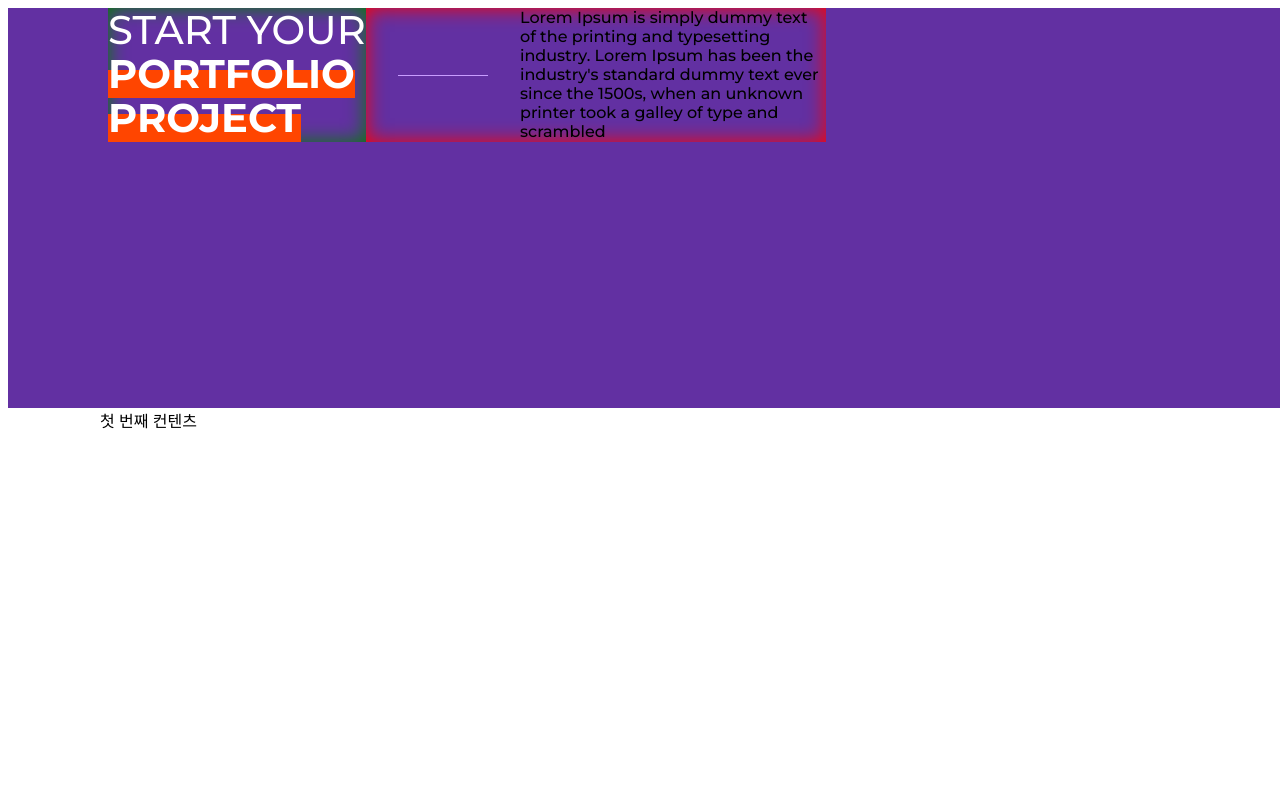
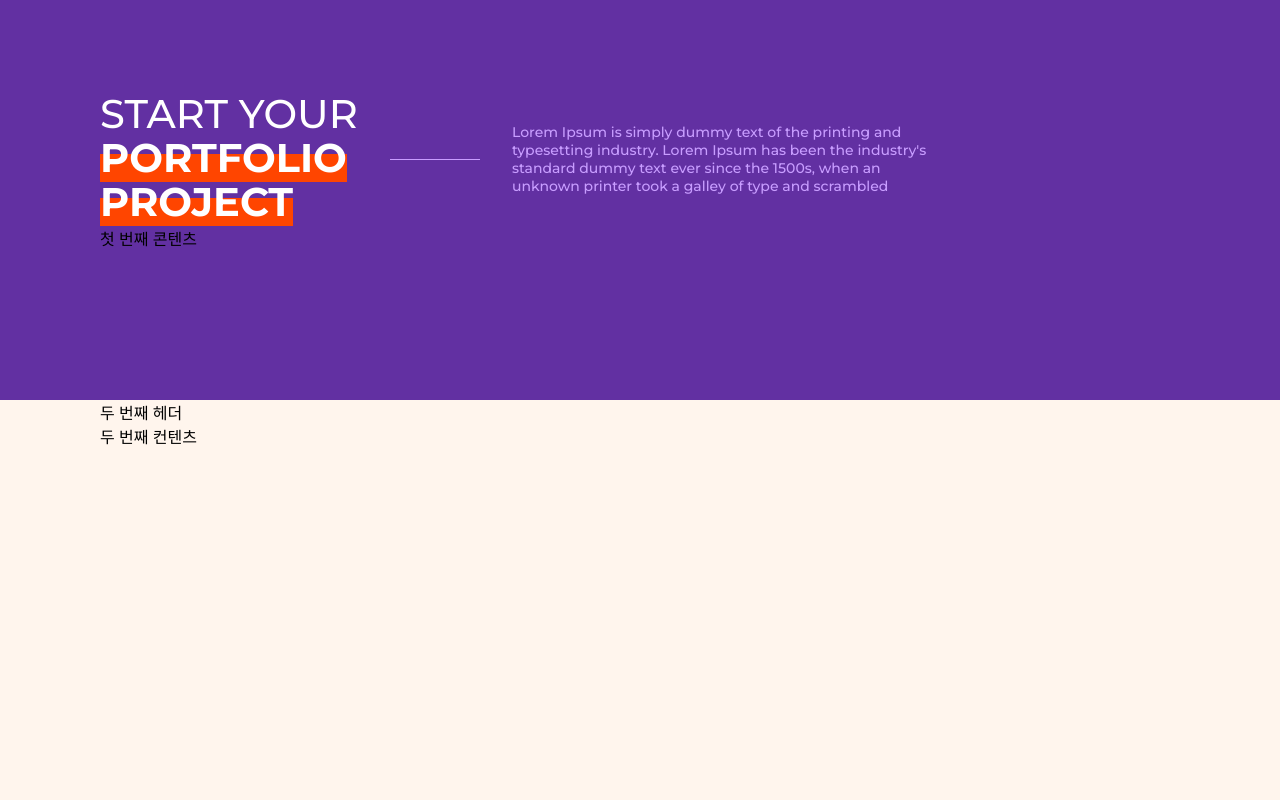
Before and after one commit to guswhdleee/zigzag_event, a plain HTML site: page index.html in a window 1280 px wide. Shown: the top 800 px of the page. Drawn offline with Linux system fonts and the light colour scheme.

Commit message:
첫 번째 헤더 완성 축하해~

```diff
--- a/index.html
+++ b/index.html
@@ -11,23 +11,22 @@
       <div class="header">          <!--header 구분 -->
         <div class="l_wrapper">
           <div class="first-header-inside"> <!--header 전체를 감싸는 마크업-->
-              <p class="title">START YOUR
-                <span class="title-strong">PORTFOLIO
+            <p class="title">START YOUR
+              <span class="title-strong">PORTFOLIO
                 PROJECT</span>
-              </p>
-              <p class="explain">Lorem Ipsum is simply dummy text of the printing and
+            </p>
+            <p class="explain">Lorem Ipsum is simply dummy text of the printing and
                   typesetting industry. Lorem Ipsum has been the industry's
                   standard dummy text ever since the 1500s, when an unknown
                   printer took a galley of type and scrambled
-              </p>
-            </div>
+            </p>
           </div>
         </div>
       </div>
-      <div class="content">
+    <div class="content">       <!--content 구분 -->
         <div class="l_wrapper">
-          <div class="content-inside">
-            첫 번째 컨텐츠
+          <div class="first-content-inside"> <!--content 전체를 감싸는 마크업-->
+            첫 번째 콘텐츠
           </div>
         </div>
       </div>
--- a/style.css
+++ b/style.css
@@ -3,6 +3,9 @@ p {
   margin: unset;
 }
 
+body {
+  margin: 0px;
+}
 
 /* Typograph */
 :root {
@@ -17,7 +20,6 @@ p {
 
 .l_wrapper {
   width: 1080px;
-  height: 738px;
   margin: 0 auto;
 }
 
@@ -33,25 +35,18 @@ p {
 
 .header .first-header-inside {
   display: flex;
+  align-items: center;
+  padding-top: 92px;
 }
 
 .header .first-header-inside .title{
   color: #fff;
   font-size: 40px;
   line-height: 44px;
-  box-shadow: inset 0 0 20px green;
+  /* box-shadow: inset 0 0 20px green; */
   max-width: 258px;
   min-height: 134px;
 }
-
-/* .header .first-header-inside .title::after {
-  content: '나 왜내림';
-  width: 90px;
-  height: 1px;
-  background-color: #C89DFF;
-  margin: auto 32px;
-  flex-shrink: 0;
-} */
 
 .header .first-header-inside .title-strong {
   box-shadow: inset 0px -0.7em 0px 0px #ff4500;
@@ -59,9 +54,11 @@ p {
 }
 
 .header .first-header-inside .explain{
-  box-shadow: inset 0 0 20px red;
-  width: 460px;
+  /* box-shadow: inset 0 0 20px red; */
+  max-width: 582px;
   display: flex;
+  color: #C89DFF;
+  font-size: 14px;
 }
 
 .header .first-header-inside .explain::before{
```
